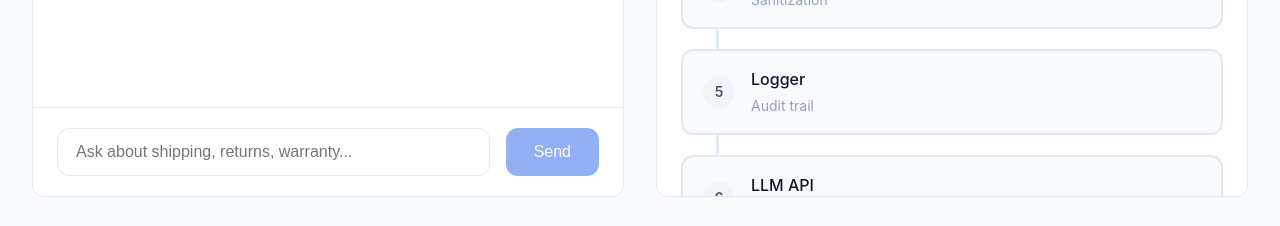
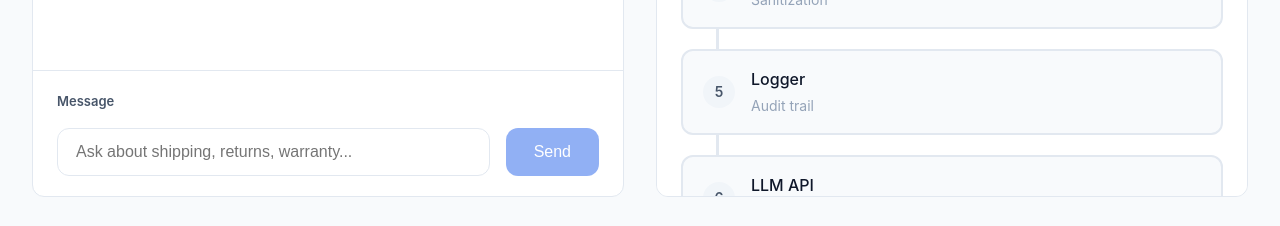
Before and after one commit to qusaismael/secure-chatbot-website, a React (Vite) app in the folder frontend/: page / in a window 1280 px wide. Shown: the part 630-856 px from the top of the page. Built offline with nearby package versions, Linux system fonts and the light colour scheme.

Commit message:
fix: label SecureChat composer and announce messages

```diff
--- a/frontend/src/components/Chat.css
+++ b/frontend/src/components/Chat.css
@@ -155,13 +155,22 @@
 
 .input-area {
   display: flex;
+  flex-wrap: wrap;
   gap: 16px;
   padding: 20px 24px;
   border-top: 1px solid var(--border);
 }
 
+.message-label {
+  flex-basis: 100%;
+  font-size: 13px;
+  font-weight: 600;
+  color: var(--text-secondary);
+}
+
 .input-area input {
   flex: 1;
+  min-width: 0;
   padding: 14px 18px;
   border: 1px solid var(--border);
   border-radius: var(--radius);
@@ -172,6 +181,12 @@
 
 .input-area input:focus {
   border-color: var(--accent);
+}
+
+.input-area :is(input, button):focus-visible,
+.test-btn:focus-visible {
+  outline: 3px solid var(--accent);
+  outline-offset: 2px;
 }
 
 .input-area button {
--- a/frontend/src/components/Chat.jsx
+++ b/frontend/src/components/Chat.jsx
@@ -117,7 +117,7 @@ function Chat({ onFlowUpdate }) {
         </div>
       </div>
 
-      <div className="messages">
+      <div className="messages" role="log" aria-label="Chat messages" aria-live="polite" aria-relevant="additions">
         {messages.map((msg) => (
           <div key={msg.id} className={`message ${msg.role}`}>
             <div className="message-content">
@@ -143,7 +143,9 @@ function Chat({ onFlowUpdate }) {
       </div>
 
       <div className="input-area">
+        <label className="message-label" htmlFor="chat-message">Message</label>
         <input
+          id="chat-message"
           type="text"
           value={input}
           onChange={(e) => setInput(e.target.value)}
```
Also changed, not shown: frontend/src/setupTests.js (+4 -0 lines), 1 other file (tests, documents, lock files or other folders).
